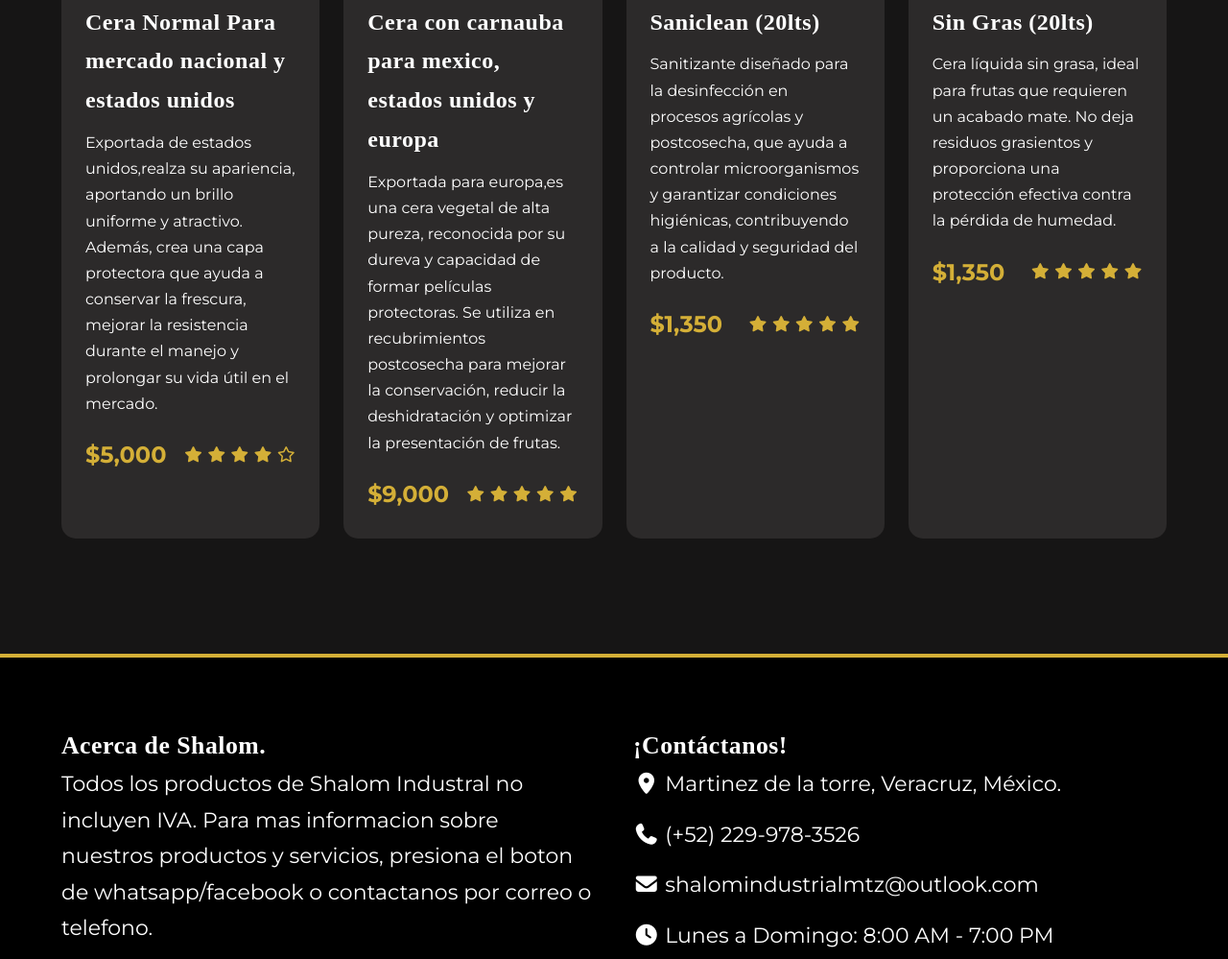
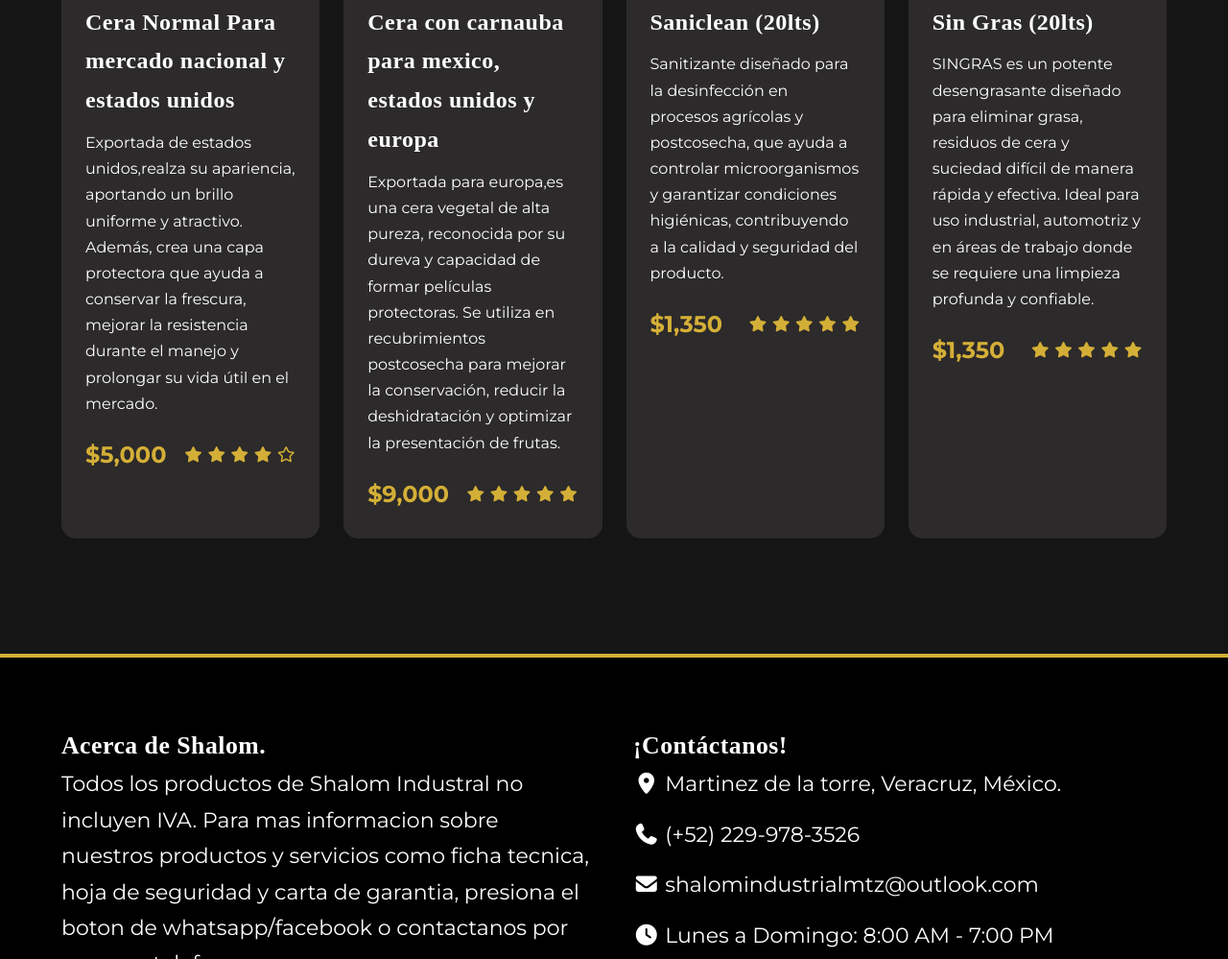
Before and after one commit to shalomIndustrial/ShalomShop.com, a plain HTML site: page index.html in a window 1280 px wide. Shown: the part 1600-2599 px from the top of the page at 96% size. Drawn offline with Linux system fonts and the light colour scheme; a web font is replaced by a local one.

Commit message:
Update index.html

```diff
--- a/index.html
+++ b/index.html
@@ -145,7 +145,9 @@
 
                     <div class="product-info">
                         <h3 class="product-title">Sin Gras (20lts)</h3>
-                        <p class="product-desc">Cera líquida sin grasa, ideal para frutas que requieren un acabado mate. No deja residuos grasientos y proporciona una protección efectiva contra la pérdida de humedad.</p>
+                        <p class="product-desc">SINGRAS es un potente desengrasante diseñado para eliminar grasa, residuos de cera y
+                            suciedad difícil de manera rápida y efectiva. Ideal para uso industrial,
+                             automotriz y en áreas de trabajo donde se requiere una limpieza profunda y confiable.</p>
                         <div class="product-footer">
                             <div class="product-price">$1,350</div>
                             <div class="rating">
@@ -168,7 +170,8 @@
             <div class="footer-content">
                 <div class="footer-column">
                     <h3>Acerca de Shalom.</h3>
-                    <p style="color: var(--cera-white); margin-bottom: 20px;">Todos los productos de Shalom Industral no incluyen IVA. Para mas informacion sobre nuestros productos y servicios, presiona el boton de whatsapp/facebook o contactanos por correo o telefono.
+                    <p style="color: var(--cera-white); margin-bottom: 20px;">Todos los productos de Shalom Industral no incluyen IVA. Para mas informacion sobre nuestros productos
+                         y servicios como ficha tecnica, hoja de seguridad y carta de garantia, presiona el boton de whatsapp/facebook o contactanos por correo o telefono.
                     </p>
                     <div class="social-links">
                         <a href="https://www.facebook.com/profile.php?id=61590003166348" target="_blank">
```
